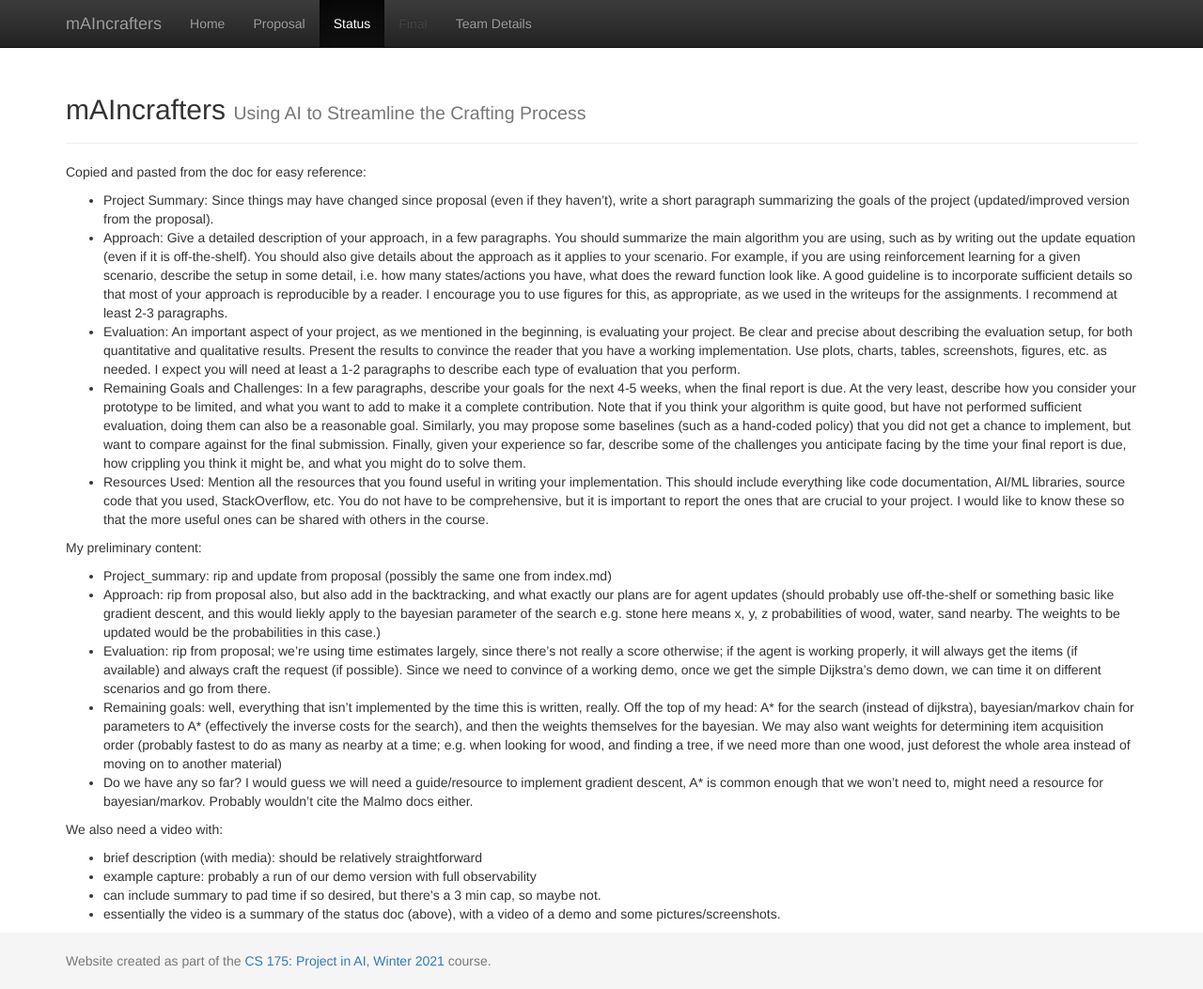
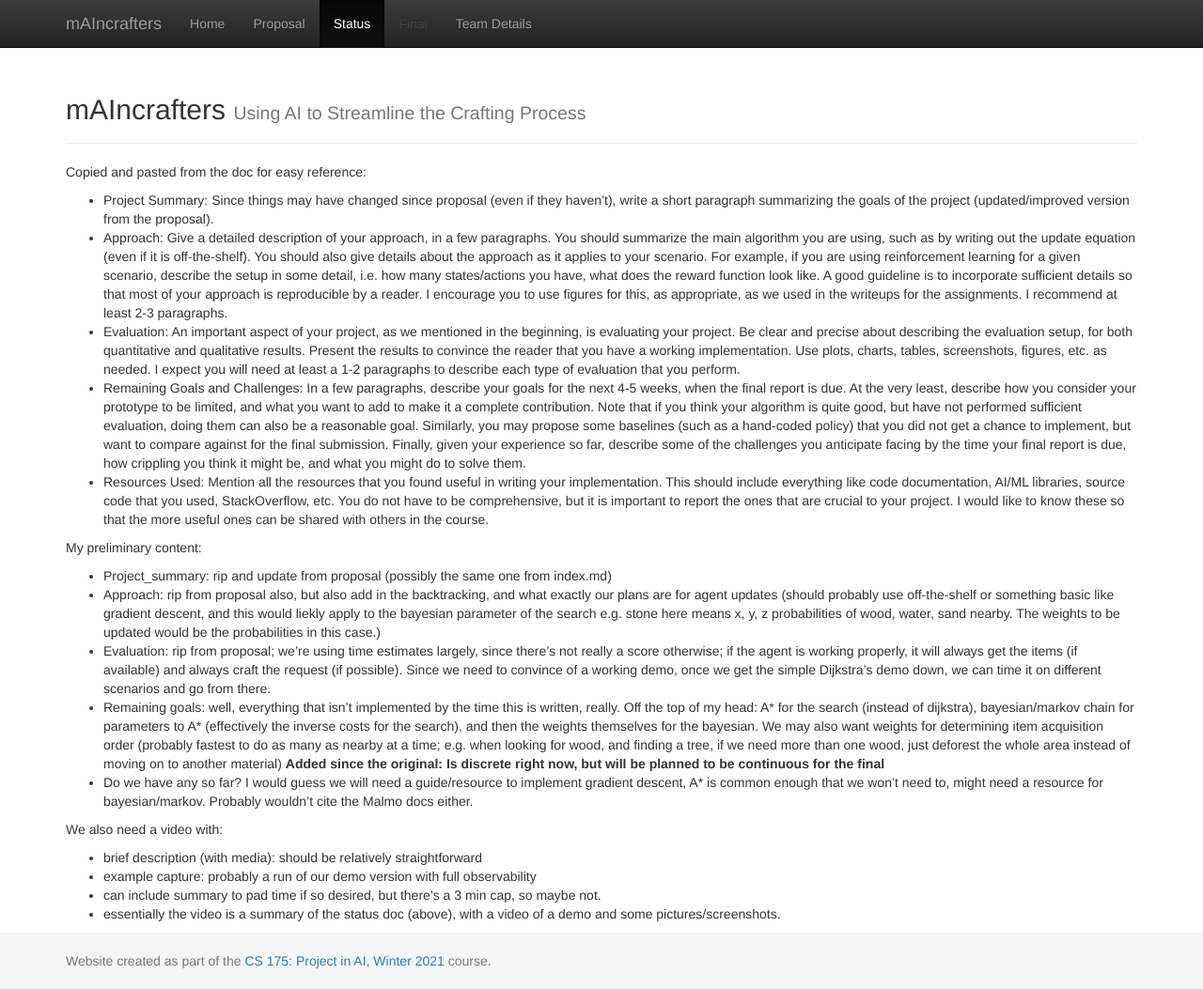
Before and after one commit to dheyay/mAIncrafters, a Jekyll site: the page built from docs/status.md, in a window 1280 px wide and 1053 px high. Shown: the whole window at 94% size. Built offline with Jekyll 4.4.1, drawn with Linux system fonts in a browser that asks for light colours.

Commit message:
Update status.md

```diff
--- a/docs/status.md
+++ b/docs/status.md
@@ -16,7 +16,7 @@ My preliminary content:
 - Project_summary: rip and update from proposal (possibly the same one from index.md)
 - Approach: rip from proposal also, but also add in the backtracking, and what exactly our plans are for agent updates (should probably use off-the-shelf or something basic like gradient descent, and this would liekly apply to the bayesian parameter of the search e.g. stone here means x, y, z probabilities of wood, water, sand nearby. The weights to be updated would be the probabilities in this case.)
 - Evaluation: rip from proposal; we're using time estimates largely, since there's not really a score otherwise; if the agent is working properly, it will always get the items (if available) and always craft the request (if possible). Since we need to convince of a working demo, once we get the simple Dijkstra's demo down, we can time it on different scenarios and go from there.
-- Remaining goals: well, everything that isn't implemented by the time this is written, really. Off the top of my head: A* for the search (instead of dijkstra), bayesian/markov chain for parameters to A* (effectively the inverse costs for the search), and then the weights themselves for the bayesian. We may also want weights for determining item acquisition order (probably fastest to do as many as nearby at a time; e.g. when looking for wood, and finding a tree, if we need more than one wood, just deforest the whole area instead of moving on to another material)
+- Remaining goals: well, everything that isn't implemented by the time this is written, really. Off the top of my head: A* for the search (instead of dijkstra), bayesian/markov chain for parameters to A* (effectively the inverse costs for the search), and then the weights themselves for the bayesian. We may also want weights for determining item acquisition order (probably fastest to do as many as nearby at a time; e.g. when looking for wood, and finding a tree, if we need more than one wood, just deforest the whole area instead of moving on to another material) **Added since the original: Is discrete right now, but will be planned to be continuous for the final**
 - Do we have any so far? I would guess we will need a guide/resource to implement gradient descent, A* is common enough that we won't need to, might need a resource for bayesian/markov. Probably wouldn't cite the Malmo docs either.
 
 We also need a video with:
```
